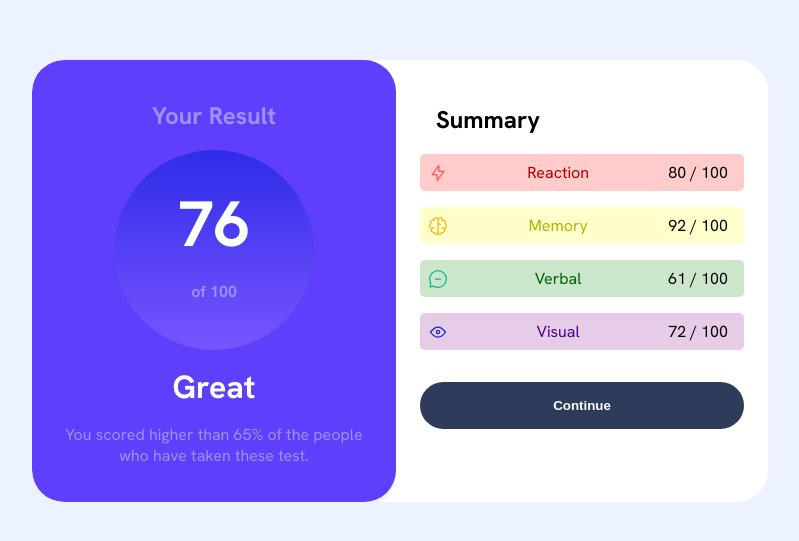
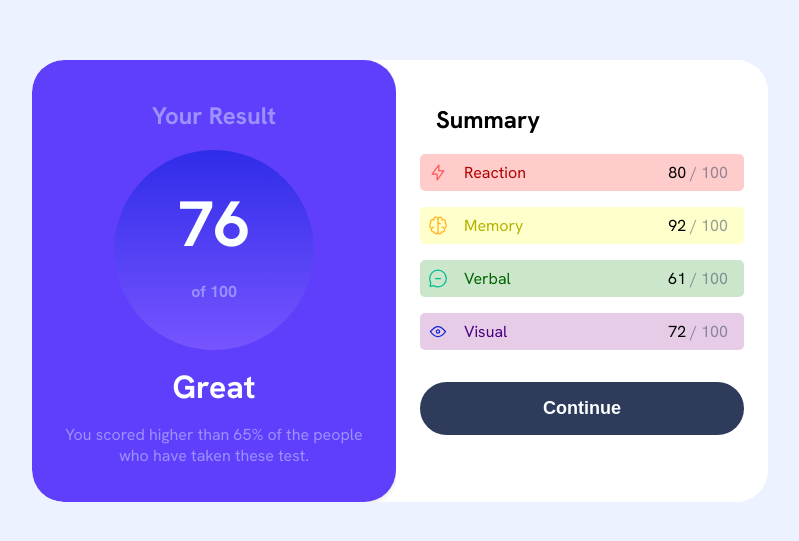
Before and after one commit to AbbyHumphreys/results_summary_component, a React (Create React App) app: page / in a window 1280 px wide. Shown: the part 119-660 px from the top of the page, without its empty margins (240-1039 px from the left). Built offline with nearby package versions, Linux system fonts and the light colour scheme.

Commit message:
Tweak rating colours and layout

```diff
--- a/src/components/Button.jsx
+++ b/src/components/Button.jsx
@@ -1,7 +1,7 @@
 export default function Button ({buttonText}) {
     return (
         <>
-            <button>{buttonText}</button>
+            <button className="button">{buttonText}</button>
         </>
     )
 }
--- a/src/components/Rating.jsx
+++ b/src/components/Rating.jsx
@@ -6,9 +6,11 @@ export default function Rating({ ratingType, score, icon }) {
 
   return (
     <div className={ratingClass}>
-      <img className="rating-icon" src={iconUrl} alt={`${ratingType} icon`} />
-      <p className="rating-text">{ratingType}</p>
-      <p className="rating">{score} / 100</p>
+      <div className="left">
+        <img className="rating-icon" src={iconUrl} alt={`${ratingType} icon`} />
+        <p className="rating-text">{ratingType}</p>
+      </div>
+      <p className="rating">{score} <span className="rating-total">/ 100</span></p>
     </div>
   );
 }
--- a/src/components/styles.sass
+++ b/src/components/styles.sass
@@ -86,9 +86,15 @@ body
     margin-right: 0
     margin-left: 0
 
+.left
+  display: flex
+
 h1
   margin: 0
   color: $tertiary-color
+
+h2
+  size: 32px
 
 button
   width: 100%
@@ -99,6 +105,7 @@ button
   color: $tertiary-color
   font-weight: 700
   margin-top: 1rem
+  font-size: 18px
 
   &:hover
     background-color: $button-hover-bg-color
@@ -110,6 +117,7 @@ button
 
 .rating-icon, .rating-text
   color: inherit
+  margin-right: 1rem
 
 .rating-icon
     width: 20px
@@ -117,6 +125,9 @@ button
 .rating-text, .rating
     margin:0
     padding:0
+
+.rating-total
+  color: rgba($button-bg-color, 0.5)
 
 .reaction
   background-color: rgba(255, 0, 0, 0.2)
```
